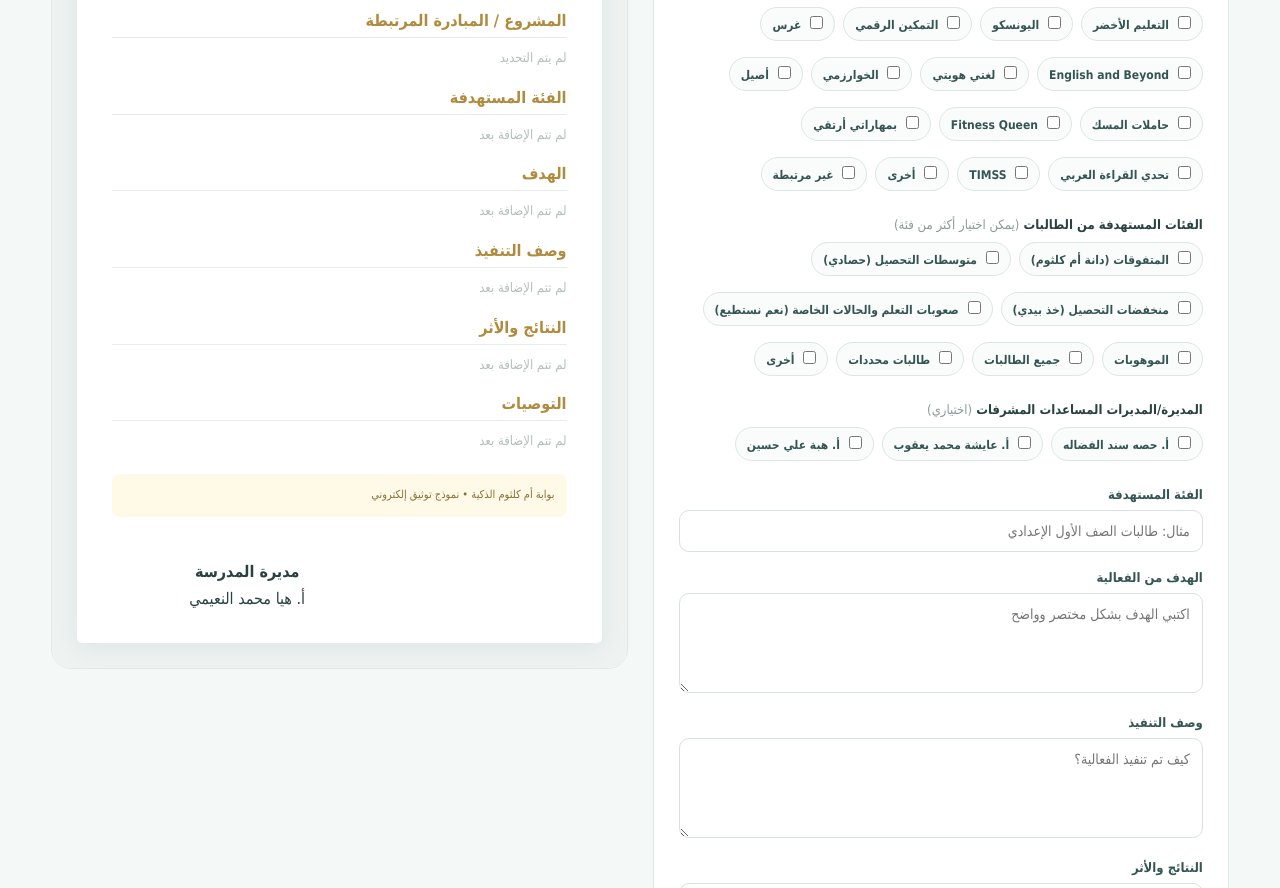
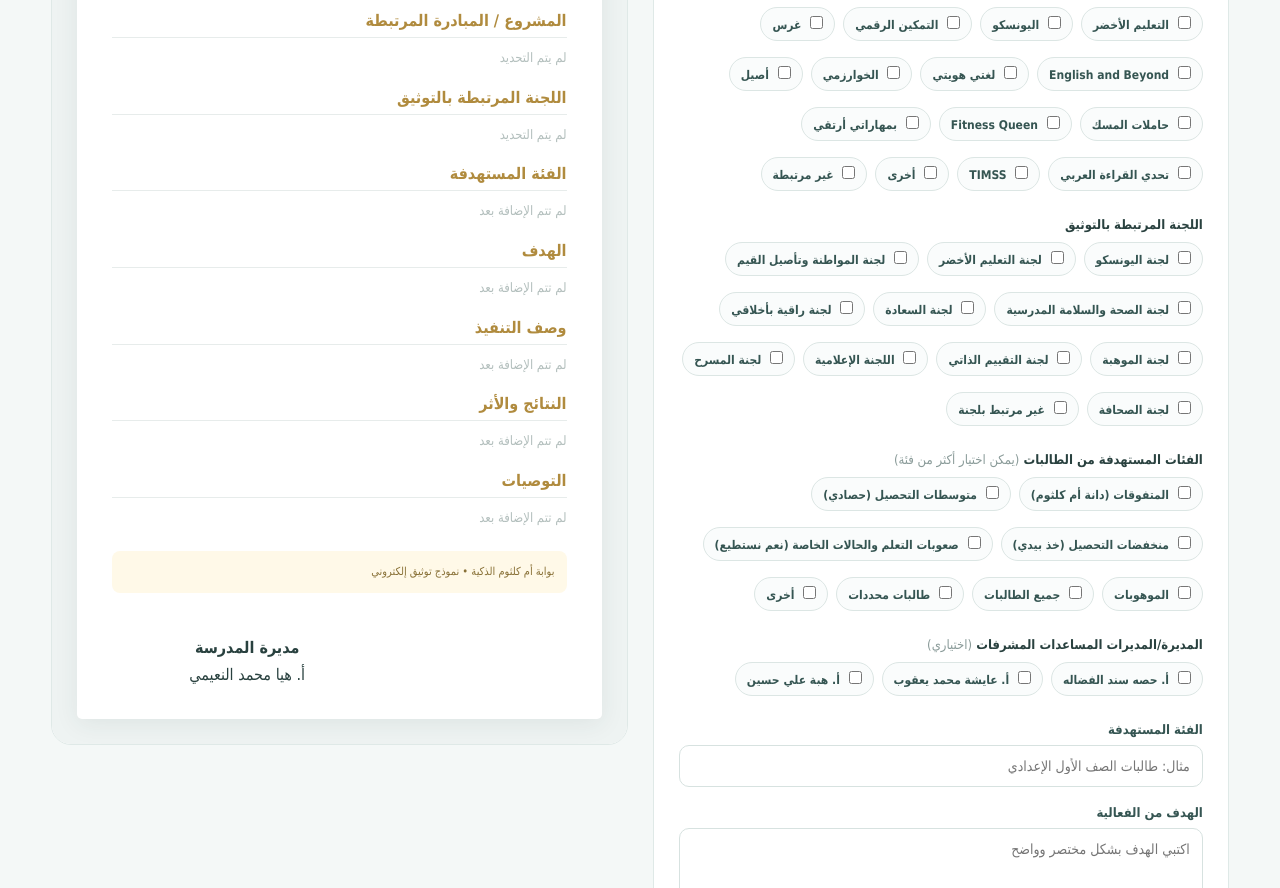
Before and after one commit to hesaalfadhala-crypto/UmmKulthum-Smart-Portal, a plain HTML site: page documentation.html in a window 1280 px wide. Shown: the part 1031-1919 px from the top of the page. Drawn offline with Linux system fonts and the light colour scheme.

Commit message:
Update documentation.html

```diff
--- a/documentation.html
+++ b/documentation.html
@@ -534,6 +534,25 @@
         <label class="check"><input type="checkbox" value="غير مرتبطة"> غير مرتبطة</label>
     </div>
 </div>
+                <!-- اللجنة المرتبطة بالتوثيق -->
+<div class="field">
+    <div class="check-title">اللجنة المرتبطة بالتوثيق</div>
+
+    <div class="checks committee-checks">
+        <label class="check"><input type="checkbox" value="لجنة اليونسكو"> لجنة اليونسكو</label>
+        <label class="check"><input type="checkbox" value="لجنة التعليم الأخضر"> لجنة التعليم الأخضر</label>
+        <label class="check"><input type="checkbox" value="لجنة المواطنة وتأصيل القيم"> لجنة المواطنة وتأصيل القيم</label>
+        <label class="check"><input type="checkbox" value="لجنة الصحة والسلامة المدرسية"> لجنة الصحة والسلامة المدرسية</label>
+        <label class="check"><input type="checkbox" value="لجنة السعادة"> لجنة السعادة</label>
+        <label class="check"><input type="checkbox" value="لجنة راقية بأخلاقي"> لجنة راقية بأخلاقي</label>
+        <label class="check"><input type="checkbox" value="لجنة الموهبة"> لجنة الموهبة</label>
+        <label class="check"><input type="checkbox" value="لجنة التقييم الذاتي"> لجنة التقييم الذاتي</label>
+        <label class="check"><input type="checkbox" value="اللجنة الإعلامية"> اللجنة الإعلامية</label>
+        <label class="check"><input type="checkbox" value="لجنة المسرح"> لجنة المسرح</label>
+        <label class="check"><input type="checkbox" value="لجنة الصحافة"> لجنة الصحافة</label>
+        <label class="check"><input type="checkbox" value="غير مرتبط بلجنة"> غير مرتبط بلجنة</label>
+    </div>
+</div>
                 <!-- الفئات المستهدفة من الطالبات -->
 <div class="field">
     <div class="check-title">
@@ -692,6 +711,10 @@
                         <h4>المشروع / المبادرة المرتبطة</h4>
                         <p id="pProjects" class="empty">لم يتم التحديد</p>
                     </div>
+                    <div class="report-section">
+    <h4>اللجنة المرتبطة بالتوثيق</h4>
+    <p id="pCommittees" class="empty">لم يتم التحديد</p>
+</div>
 <div class="report-section" id="assistantsReport" style="display:none;">
     <h4>الإشراف</h4>
     <p id="pAssistants"></p>
@@ -785,6 +808,23 @@
             : "لم يتم التحديد";
 
         output.classList.toggle("empty",!selected.length);
+    });
+});
+    const committeeChecks = document.querySelectorAll(".committee-checks input[type=checkbox]");
+
+committeeChecks.forEach(check => {
+    check.addEventListener("change", () => {
+        const selected = [...committeeChecks]
+            .filter(c => c.checked)
+            .map(c => c.value);
+
+        const output = document.getElementById("pCommittees");
+
+        output.textContent = selected.length
+            ? selected.join(" • ")
+            : "لم يتم التحديد";
+
+        output.classList.toggle("empty", !selected.length);
     });
 });
 // تحديث المجالات في التقرير
```
